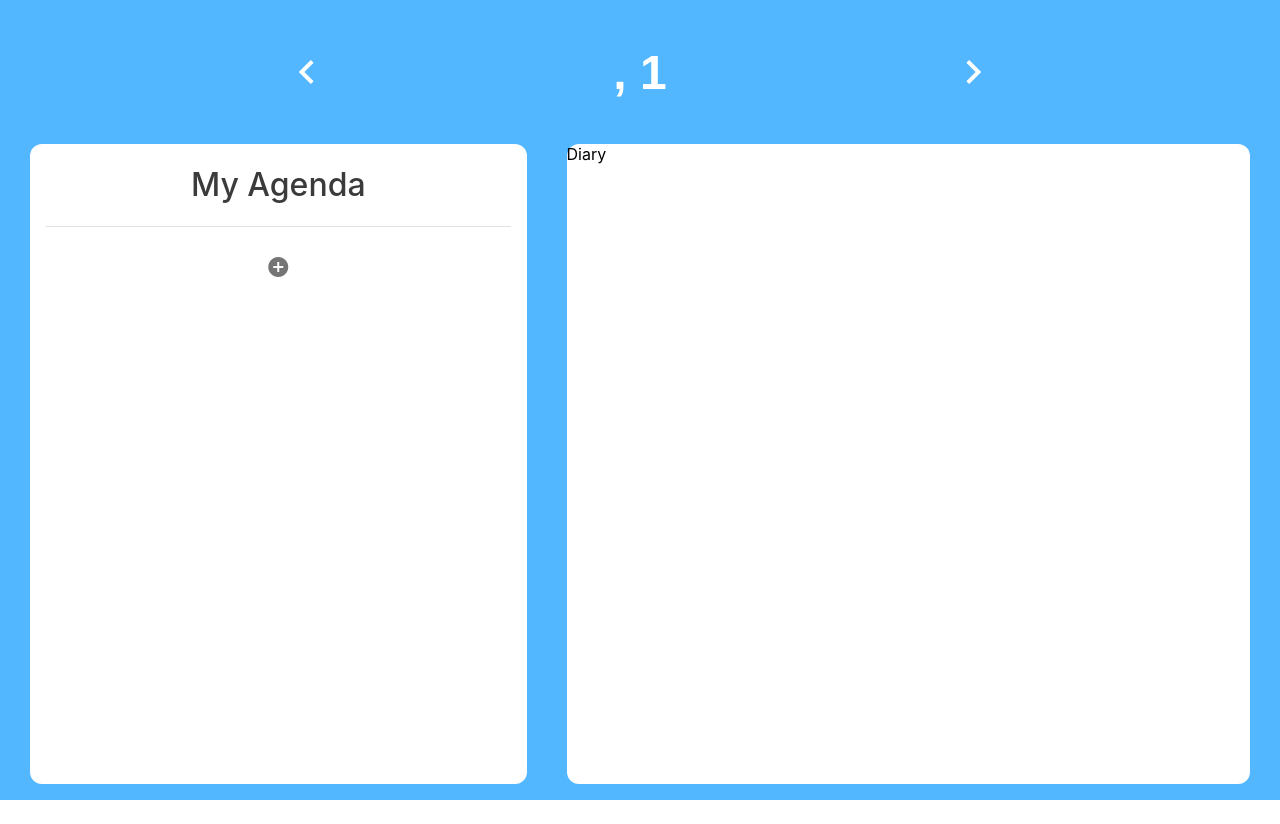
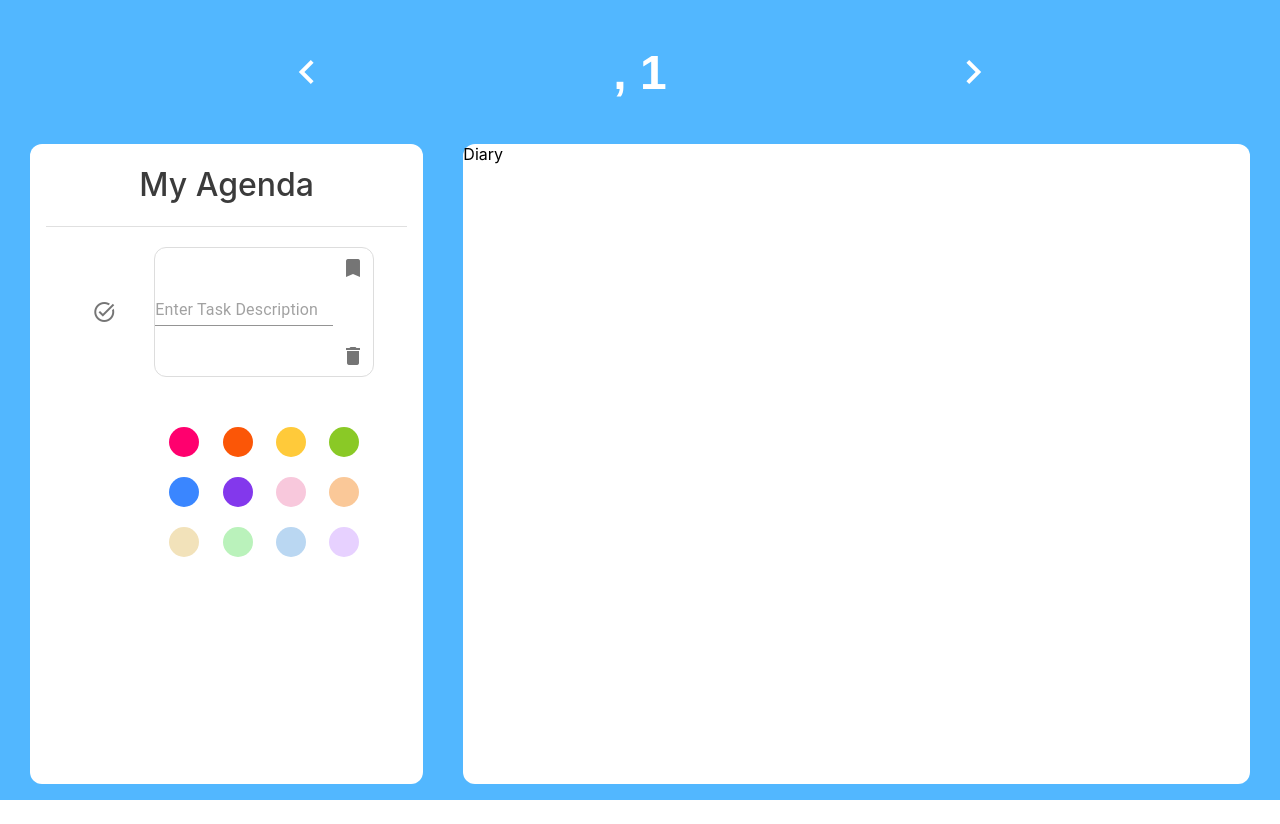
Before and after one commit to ArcticGlacier/inkcredible, a React (Create React App) app: page /DailySpread/1 in a window 1280 px wide. Both pictures are taken after a click on the button "add_circle". Built offline with nearby package versions, Linux system fonts and the light colour scheme; a web font is replaced by a local one.

Commit message:
Add color palette

```diff
--- a/src/components/agenda.css
+++ b/src/components/agenda.css
@@ -3,7 +3,7 @@
 .agendaDiv{
     background-color: white;
     height: 80vh;
-    flex-grow:1;
+    width:33vw;
     border-radius: 12px;
     margin:40px 20px 40px 30px;
     text-align: center;
@@ -22,3 +22,11 @@
 #addTaskButton{
     margin: 20px auto;
 }
+
+.taskDiv{
+    display:flex;
+    flex-direction: column;
+    justify-content: space-evenly;
+    align-items: center;
+    margin:20px 0px;
+}
--- a/src/components/agenda.js
+++ b/src/components/agenda.js
@@ -4,28 +4,45 @@ import { IconButton, Icon } from "@mui/material";
 import Task from "./task";
 import React, { useState } from "react";
 
-export default function Agenda(tasks) {
-  const [creatingState, setCreatingState] = useState(false);
-
-  return (
-    <div className="agendaDiv">
-      <h1 id="title">My Agenda</h1>
-      <Divider variant="middle" />
-      {tasks.tasks.map(function (task) {
+function DisplayTasks(creatingTask, tasks, date) {
+  if (creatingTask) {
+    return <Task date={date} isCreating={creatingTask}></Task>;
+  } else {
+    tasks.tasks.map(function (task) {
       return (
         <Task
           date={task.date}
           icon={task.icon}
           color={task.color}
           description={task.description}
-            id={task.id}
+          key={task.id}
           isComplete={task.isComplete}
+          isCreating={creatingTask}
         ></Task>
       );
-      })}
-      <IconButton id="addTaskButton" sx={{ height: "40px", width: "40px" }}>
+    });
+  }
+}
+
+export default function Agenda(tasks, date) {
+  const [creatingTask, setCreatingTask] = useState(false);
+
+  return (
+    <div className="agendaDiv">
+      <h1 id="title">My Agenda</h1>
+      <Divider variant="middle" />
+      <div className="taskDiv"> {DisplayTasks(creatingTask, tasks, date)}</div>
+      {!creatingTask ? (
+        <IconButton
+          id="addTaskButton"
+          sx={{ height: "40px", width: "40px" }}
+          onClick={() => setCreatingTask(true)}
+        >
           <Icon>add_circle</Icon>
         </IconButton>
+      ) : (
+        <div></div>
+      )}
     </div>
   );
 }
--- /dev/null
+++ b/src/components/colorSelect.css
@@ -0,0 +1,16 @@
+
+
+.colorCircle{
+    width:30px;
+    height:30px;
+    border-radius: 100%;
+    margin: 10px;
+    transition: 0.5s;
+    border:none;
+}
+
+.colorCircle:hover{
+    cursor:pointer;
+    border: solid 1px grey;
+    transition: 0.5s;
+}
--- /dev/null
+++ b/src/components/colorSelect.js
@@ -0,0 +1,17 @@
+import "./colorSelect.css";
+
+export default function ColorSelect(color) {
+  let hexCode = color.color;
+  console.log(hexCode);
+
+  return (
+    <div className="palette">
+      <button
+        className="colorCircle"
+        style={{
+          backgroundColor: `${hexCode}`,
+        }}
+      ></button>
+    </div>
+  );
+}
--- a/src/components/diary.css
+++ b/src/components/diary.css
@@ -1,7 +1,7 @@
 .diaryDiv{
     background-color: white;
     border-radius: 12px;
-    flex-grow:2;
+    width:66vw;
     margin:40px 30px 40px 20px;
     height: 80vh;
 }
--- a/src/components/diary.js
+++ b/src/components/diary.js
@@ -1,5 +1,5 @@
 import "./diary.css";
 
-export default function Diary() {
+export default function Diary(changeDrawerVisibility) {
   return <div className="diaryDiv">Diary</div>;
 }
--- a/src/components/task.css
+++ b/src/components/task.css
@@ -0,0 +1,58 @@
+@import url('https://fonts.googleapis.com/icon?family=Material+Icons');
+
+.completeTask{
+    display:flex;
+    flex-direction: row;
+    justify-content: center;
+    align-items: center;
+}
+
+
+.taskCard{
+    width:17vw;
+    height:10vw;
+    border-radius:12px;
+    border:solid;
+    border-width: 1px;
+    border-color:rgb(221, 221, 221);
+    display: flex;
+    flex-direction: row;
+    margin-left: 25px;
+
+
+}
+
+.taskInfo{
+    display:flex;
+    flex-direction: column;
+    justify-content: center;
+    align-items: center;
+    margin-left:auto;
+
+}
+
+.taskActions{
+    display:flex;
+    flex-direction: column;
+    justify-content: space-between;
+    margin-left:auto;
+}
+
+.colorPalette{
+    justify-content: space-evenly;
+    display:flex;
+    flex-direction: row;
+    flex-wrap: wrap;
+    margin-left:10px;
+    width:55%;
+    margin-top:40px;
+    margin-left:75px;
+
+}
+
+.creatingTask{
+    display:flex;
+    flex-direction: column;
+    justify-content: space-around;
+    align-items: center;
+}
--- a/src/components/task.js
+++ b/src/components/task.js
@@ -1,9 +1,95 @@
-import { Card } from "@mui/material";
+import { TextField } from "@mui/material";
+import "./task.css";
+import { IconButton, Icon } from "@mui/material";
+import ColorSelect from "./colorSelect";
+import { display } from "@mui/system";
 
-export default function Task(date, icon, color, description, id, isComplete) {
+function DisplayTaskActions(isCreating) {
+  if (!isCreating) {
+    return (
+      <div className="taskActions">
+        <IconButton aria-label="edit">
+          <Icon>edit</Icon>
+        </IconButton>
+        <IconButton aria-label="delete">
+          <Icon>delete</Icon>
+        </IconButton>
+      </div>
+    );
+  } else {
+    return (
+      <div className="taskActions">
+        <IconButton aria-label="save">
+          <Icon>bookmark</Icon>
+        </IconButton>
+        <IconButton aria-label="discard">
+          <Icon>delete</Icon>
+        </IconButton>
+      </div>
+    );
+  }
+}
+
+function DisplayColorOptions(isCreating) {
+  if (isCreating) {
+    const colors = [
+      "#FF006E",
+      "#FB5607",
+      "#FFCA3A",
+      "#8AC926",
+      "#3A86FF",
+      "#8338EC",
+      "#F8C8DC",
+      "#FAC898",
+      "#F2E2BA",
+      "#BAF2BB",
+      "#BAD7F2",
+      "#e7d1ff",
+    ];
+
+    return (
+      <div className="colorPalette">
+        {colors.map(function (color) {
+          return <ColorSelect color={color}></ColorSelect>;
+        })}
+      </div>
+    );
+  }
+}
+
+export default function Task(
+  date,
+  icon,
+  color,
+  description,
+  id,
+  isComplete,
+  isCreating
+) {
   return (
-    <div>
-      <Card variant="outlined"></Card>
+    <div className="creatingTask">
+      <div className="completeTask">
+        <IconButton
+          aria-label="complete"
+          sx={{
+            width: "50px",
+            height: "50px",
+          }}
+        >
+          <Icon>task_alt</Icon>
+        </IconButton>
+        <div className="taskCard" variant="outlined">
+          <div className="taskInfo">
+            <TextField
+              placeholder="Enter Task Description"
+              size="small"
+              variant="standard"
+            ></TextField>
+          </div>
+          {DisplayTaskActions(true)}
+        </div>
+      </div>
+      {DisplayColorOptions(true)}
     </div>
   );
 }
--- a/src/pages/dailyspread.js
+++ b/src/pages/dailyspread.js
@@ -54,7 +54,7 @@ export default function DailySpread() {
         </IconButton>
       </div>
       <div className="dailySpreadContent">
-        <Agenda tasks={taskList}></Agenda>
+        <Agenda tasks={taskList} date={date}></Agenda>
         <Diary></Diary>
       </div>
     </div>
```
Lines whose indentation alone changed are shown as unchanged.
